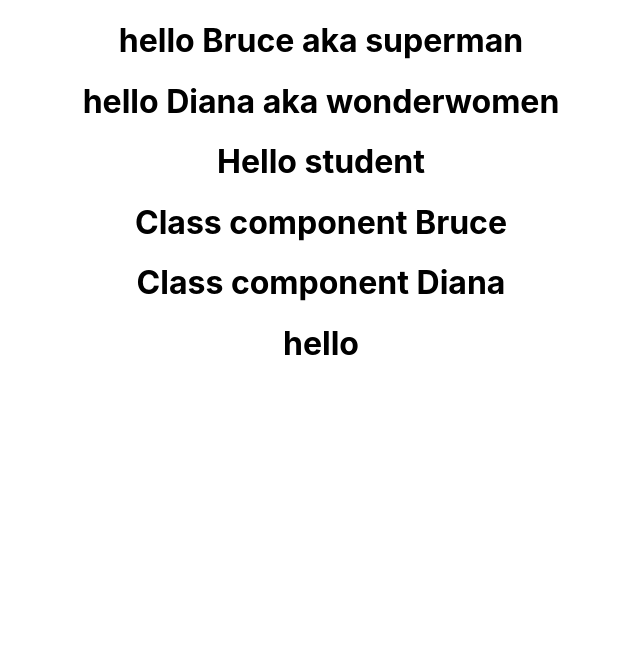
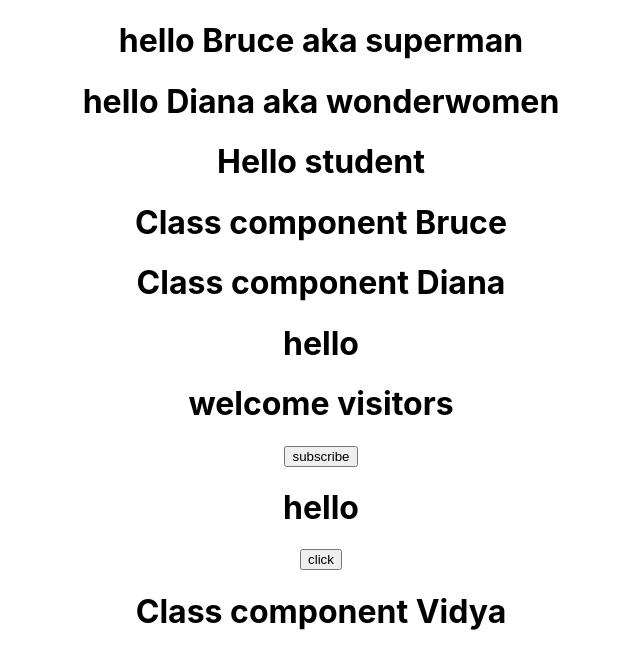
Before and after one commit to aishwarya-stack/React, a React (Create React App) app: page / in a window 1280 px wide. Shown: the top 668 px of the page, without its empty margins (319-959 px from the left). Built offline with nearby package versions, Linux system fonts and the light colour scheme.

Commit message:
Added:setstate and satate added

```diff
--- a/src/App.js
+++ b/src/App.js
@@ -5,6 +5,9 @@ import Greet from './component/Greet';
 import Welcome from './component/Welcome';
 import Student from './component/Student';
 import Hello from './component/Hello';
+import Example from './component/Example';
+import Message from './component/Message';
+import Change from './component/Change';
 class App extends Component{
   render(){
     return(
@@ -15,6 +18,9 @@ class App extends Component{
        <Welcome name="Bruce" heroName="superman"/>
        <Welcome name="Diana" heroName="wonderwomen"/>
        <Hello/>
+       <Message/>
+       <Change/>
+       <Example name="Vidya"/>
       </div>
     );
   }
--- /dev/null
+++ b/src/component/Change.js
@@ -0,0 +1,28 @@
+import React,{Component} from "react";
+
+class Change extends Component{
+    constructor()
+    {
+        super()
+        this.state={
+            Message:'hello'
+        }
+    }
+    changeMessage()
+    {
+        this.setState({
+          Message:'hi'
+        })
+    }
+    render()
+    {
+        return(
+            <div>
+         <h1>{this.state.Message}</h1>
+         <button onClick={()=>this.changeMessage()}>click</button>
+            </div>
+        )
+
+    }
+}
+export default Change
--- /dev/null
+++ b/src/component/Example.js
@@ -0,0 +1,9 @@
+import React,{Component} from "react";
+
+class Example extends Component{
+    render()
+    {
+        return<h1>Class component {this.props.name}</h1>
+    }
+}
+export default Example
--- /dev/null
+++ b/src/component/Message.js
@@ -0,0 +1,28 @@
+import React,{Component} from "react";
+
+class Message extends Component{
+    constructor()
+    {
+        super()
+        this.state={
+            Message:'welcome visitors'
+        }
+    }
+    changeMessage()
+    {
+        this.setState({
+          Message:'subscribed'
+        })
+    }
+    render()
+    {
+        return(
+            <div>
+         <h1>{this.state.Message}</h1>
+         <button onClick={()=>this.changeMessage()}>subscribe</button>
+            </div>
+        )
+
+    }
+}
+export default Message
```
